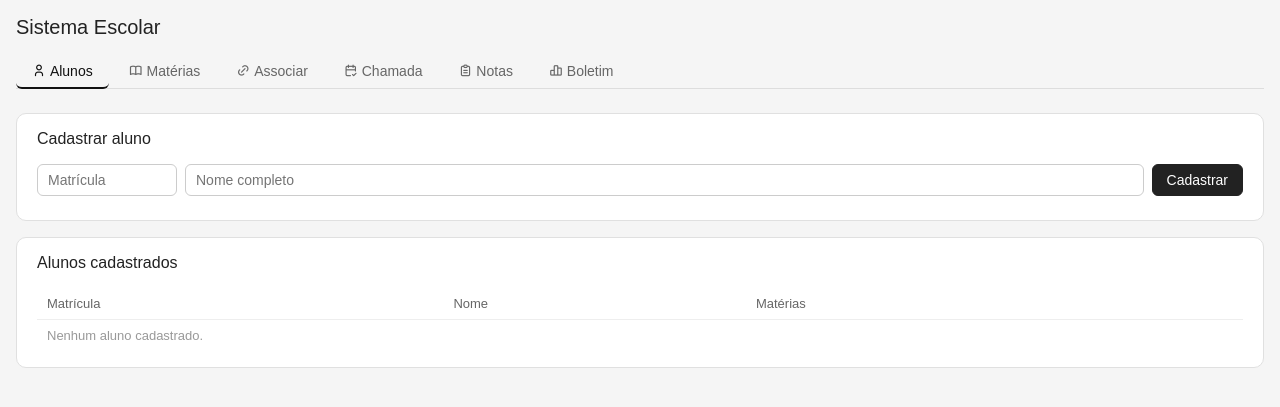
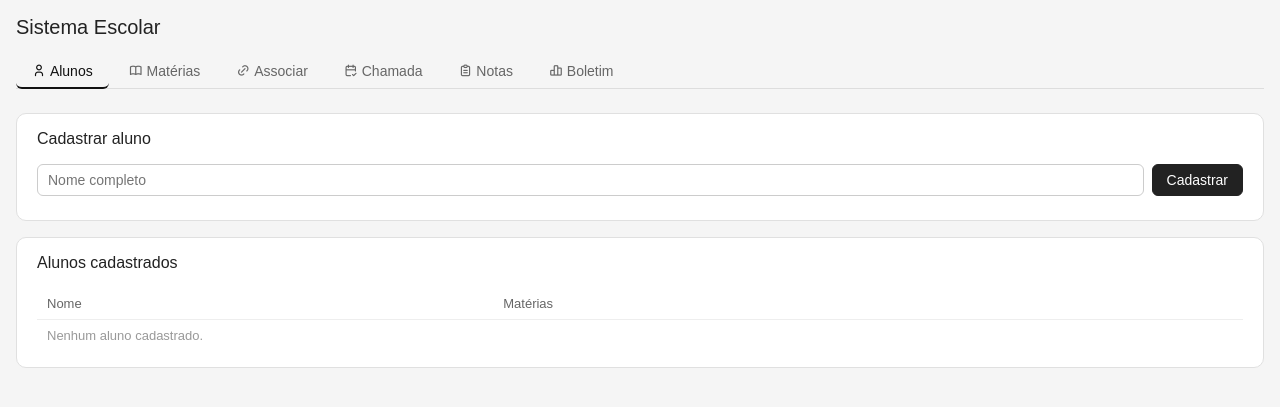
Before and after one commit to ricardocorreaserra-coder/escola-app, a Flask app: template templates/index.html in a window 1280 px wide. Shown: the top 407 px of the page. Run offline with Flask 3, Linux system fonts and the light colour scheme; the template is opened without the code that fills it, so the values that code supplies are empty; some libraries are stand-ins or nearby versions.

Commit message:
Update index.html

```diff
--- a/templates/index.html
+++ b/templates/index.html
@@ -18,7 +18,6 @@ input,select{padding:7px 10px;border:1px solid #ccc;border-radius:6px;font-size:
 button{padding:7px 14px;border:1px solid #ccc;border-radius:6px;font-size:14px;background:transparent;color:#222;cursor:pointer}
 button.primary{background:#222;color:#fff;border-color:#222}
 button.danger{color:#c0392b;border-color:#e0a0a0}
-button.secondary{background:#f0f0f0;border-color:#ccc}
 table{width:100%;border-collapse:collapse;font-size:14px}
 th{text-align:left;font-weight:500;padding:8px 10px;border-bottom:1px solid #eee;color:#666;font-size:13px}
 td{padding:8px 10px;border-bottom:1px solid #f0f0f0;vertical-align:middle}
@@ -28,9 +27,8 @@ tr:last-child td{border-bottom:none}
 .badge-rep{background:#f8d7da;color:#721c24}
 .msg{font-size:13px;margin-top:6px}
 h3{font-size:16px;font-weight:500;margin-bottom:1rem}
-.check-row,.nota-row{display:flex;align-items:center;gap:8px;padding:6px 0;border-bottom:1px solid #f0f0f0;font-size:14px}
-.check-row:last-child,.nota-row:last-child{border:none}
-.nota-row input{max-width:80px;flex:none}
+.check-row{display:flex;align-items:center;gap:8px;padding:6px 0;border-bottom:1px solid #f0f0f0;font-size:14px}
+.check-row:last-child{border:none}
 .ap{background:#d4edda}
 .rep{background:#f8d7da}
 .media-cell{font-weight:500}
@@ -49,10 +47,10 @@ h3{font-size:16px;font-weight:500;margin-bottom:1rem}
 
 <div id="sec-alunos" class="section active">
   <div class="card"><h3>Cadastrar aluno</h3>
-    <div class="row"><input id="a-mat" placeholder="Matrícula" style="max-width:140px;flex:none"><input id="a-nome" placeholder="Nome completo"><button class="primary" onclick="addAluno()">Cadastrar</button></div>
+    <div class="row"><input id="a-nome" placeholder="Nome completo"><button class="primary" onclick="addAluno()">Cadastrar</button></div>
     <div class="msg" id="a-msg"></div>
   </div>
-  <div class="card"><h3>Alunos cadastrados</h3><table id="t-alunos"><tr><th>Matrícula</th><th>Nome</th><th>Matérias</th><th></th></tr><tr><td colspan="4" style="color:#999;font-size:13px">Nenhum aluno cadastrado.</td></tr></table></div>
+  <div class="card"><h3>Alunos cadastrados</h3><table id="t-alunos"><tr><th>Nome</th><th>Matérias</th><th></th></tr><tr><td colspan="3" style="color:#999;font-size:13px">Nenhum aluno cadastrado.</td></tr></table></div>
 </div>
 
 <div id="sec-materias" class="section">
@@ -68,7 +66,7 @@ h3{font-size:16px;font-weight:500;margin-bottom:1rem}
     <div class="row"><select id="as-aluno"><option value="">Selecione o aluno</option></select><select id="as-mat"><option value="">Selecione a matéria</option></select><button class="primary" onclick="assoc()">Associar</button></div>
     <div class="msg" id="as-msg"></div>
   </div>
-  <div class="card"><h3>Associações ativas</h3><table id="t-assoc"><tr><th>Aluno</th><th>Matrícula</th><th>Matéria</th><th></th></tr><tr><td colspan="4" style="color:#999;font-size:13px">Nenhuma associação.</td></tr></table></div>
+  <div class="card"><h3>Associações ativas</h3><table id="t-assoc"><tr><th>Aluno</th><th>Matéria</th><th></th></tr><tr><td colspan="3" style="color:#999;font-size:13px">Nenhuma associação.</td></tr></table></div>
 </div>
 
 <div id="sec-chamada" class="section">
@@ -103,28 +101,27 @@ let dados={alunos:{},materias:{}};
 async function api(url,method='GET',body=null){const opts={method,headers:{'Content-Type':'application/json'}};if(body)opts.body=JSON.stringify(body);const r=await fetch(url,opts);return r.json();}
 async function refresh(){dados=await api('/api/dados');renderAlunos();renderMaterias();renderAssoc();populateSelects();}
 function showTab(id,el){document.querySelectorAll('.tab').forEach(t=>t.classList.remove('active'));document.querySelectorAll('.section').forEach(s=>s.classList.remove('active'));el.classList.add('active');document.getElementById('sec-'+id).classList.add('active');if(id==='boletim')loadBoletim();}
-
 function calcMedia(notas){const vals=Object.values(notas).map(Number).filter(v=>!isNaN(v));return vals.length?vals.reduce((a,b)=>a+b,0)/vals.length:null;}
 
-function renderAlunos(){const tb=document.getElementById('t-alunos');const rows=Object.entries(dados.alunos);if(!rows.length){tb.innerHTML='<tr><th>Matrícula</th><th>Nome</th><th>Matérias</th><th></th></tr><tr><td colspan="4" style="color:#999;font-size:13px">Nenhum aluno cadastrado.</td></tr>';return;}tb.innerHTML='<tr><th>Matrícula</th><th>Nome</th><th>Matérias</th><th></th></tr>'+rows.map(([mat,a])=>`<tr><td>${mat}</td><td>${a.nome}</td><td>${(a.materias||[]).map(m=>`<span class="badge">${m}</span>`).join(' ')||'—'}</td><td><button class="danger" onclick="delAluno('${mat}')">✕</button></td></tr>`).join('');}
+function renderAlunos(){const tb=document.getElementById('t-alunos');const rows=Object.entries(dados.alunos);if(!rows.length){tb.innerHTML='<tr><th>Nome</th><th>Matérias</th><th></th></tr><tr><td colspan="3" style="color:#999;font-size:13px">Nenhum aluno cadastrado.</td></tr>';return;}tb.innerHTML='<tr><th>Nome</th><th>Matérias</th><th></th></tr>'+rows.map(([mat,a])=>`<tr><td>${a.nome}</td><td>${(a.materias||[]).map(m=>`<span class="badge">${m}</span>`).join(' ')||'—'}</td><td><button class="danger" onclick="delAluno('${mat}')">✕</button></td></tr>`).join('');}
 function renderMaterias(){const tb=document.getElementById('t-materias');const rows=Object.entries(dados.materias);if(!rows.length){tb.innerHTML='<tr><th>Matéria</th><th>Professor</th><th></th></tr><tr><td colspan="3" style="color:#999;font-size:13px">Nenhuma matéria cadastrada.</td></tr>';return;}tb.innerHTML='<tr><th>Matéria</th><th>Professor</th><th></th></tr>'+rows.map(([nome,m])=>`<tr><td>${nome}</td><td>${m.professor||'—'}</td><td><button class="danger" onclick="delMateria('${nome}')">✕</button></td></tr>`).join('');}
-function renderAssoc(){const tb=document.getElementById('t-assoc');const rows=[];Object.entries(dados.alunos).forEach(([mat,a])=>(a.materias||[]).forEach(m=>rows.push({mat,nome:a.nome,materia:m})));if(!rows.length){tb.innerHTML='<tr><th>Aluno</th><th>Matrícula</th><th>Matéria</th><th></th></tr><tr><td colspan="4" style="color:#999;font-size:13px">Nenhuma associação.</td></tr>';return;}tb.innerHTML='<tr><th>Aluno</th><th>Matrícula</th><th>Matéria</th><th></th></tr>'+rows.map(r=>`<tr><td>${r.nome}</td><td>${r.mat}</td><td>${r.materia}</td><td><button class="danger" onclick="desassoc('${r.mat}','${r.materia}')">✕</button></td></tr>`).join('');}
+function renderAssoc(){const tb=document.getElementById('t-assoc');const rows=[];Object.entries(dados.alunos).forEach(([mat,a])=>(a.materias||[]).forEach(m=>rows.push({mat,nome:a.nome,materia:m})));if(!rows.length){tb.innerHTML='<tr><th>Aluno</th><th>Matéria</th><th></th></tr><tr><td colspan="3" style="color:#999;font-size:13px">Nenhuma associação.</td></tr>';return;}tb.innerHTML='<tr><th>Aluno</th><th>Matéria</th><th></th></tr>'+rows.map(r=>`<tr><td>${r.nome}</td><td>${r.materia}</td><td><button class="danger" onclick="desassoc('${r.mat}','${r.materia}')">✕</button></td></tr>`).join('');}
 
 function populateSelects(){
   const alunos=Object.entries(dados.alunos);
   const mats=Object.keys(dados.materias);
-  ['as-aluno','bl-aluno'].forEach(id=>{const s=document.getElementById(id);const v=s.value;s.innerHTML=`<option value="">Selecione o aluno</option>`+alunos.map(([m,a])=>`<option value="${m}">${a.nome} (${m})</option>`).join('');s.value=v;});
-  ['as-mat','ch-mat','nt-mat'].forEach(id=>{const s=document.getElementById(id);const v=s.value;s.innerHTML=`<option value="">Selecione a matéria</option>`+mats.map(m=>`<option value="${m}">${m}</option>`).join('');s.value=v;});
+  ['as-aluno','bl-aluno'].forEach(id=>{const s=document.getElementById(id);const v=s.value;s.innerHTML='<option value="">Selecione o aluno</option>'+alunos.map(([m,a])=>`<option value="${m}">${a.nome}</option>`).join('');s.value=v;});
+  ['as-mat','ch-mat','nt-mat'].forEach(id=>{const s=document.getElementById(id);const v=s.value;s.innerHTML='<option value="">Selecione a matéria</option>'+mats.map(m=>`<option value="${m}">${m}</option>`).join('');s.value=v;});
 }
 
-async function addAluno(){const mat=document.getElementById('a-mat').value.trim();const nome=document.getElementById('a-nome').value.trim();const r=await api('/api/alunos','POST',{matricula:mat,nome});const msg=document.getElementById('a-msg');if(r.ok){msg.style.color='green';msg.textContent='Aluno cadastrado!';document.getElementById('a-mat').value='';document.getElementById('a-nome').value='';refresh();}else{msg.style.color='red';msg.textContent=r.erro;}}
+async function addAluno(){const nome=document.getElementById('a-nome').value.trim();const r=await api('/api/alunos','POST',{nome});const msg=document.getElementById('a-msg');if(r.ok){msg.style.color='green';msg.textContent='Aluno cadastrado!';document.getElementById('a-nome').value='';refresh();}else{msg.style.color='red';msg.textContent=r.erro;}}
 async function delAluno(mat){await api('/api/alunos/'+encodeURIComponent(mat),'DELETE');refresh();}
 async function addMateria(){const nome=document.getElementById('m-nome').value.trim();const prof=document.getElementById('m-prof').value.trim();const r=await api('/api/materias','POST',{nome,professor:prof});const msg=document.getElementById('m-msg');if(r.ok){msg.style.color='green';msg.textContent='Matéria cadastrada!';document.getElementById('m-nome').value='';document.getElementById('m-prof').value='';refresh();}else{msg.style.color='red';msg.textContent=r.erro;}}
 async function delMateria(nome){await api('/api/materias/'+encodeURIComponent(nome),'DELETE');refresh();}
 async function assoc(){const mat=document.getElementById('as-aluno').value;const materia=document.getElementById('as-mat').value;const r=await api('/api/alunos/'+encodeURIComponent(mat)+'/materias','POST',{materia});const msg=document.getElementById('as-msg');if(r.ok){msg.style.color='green';msg.textContent='Associado!';refresh();}else{msg.style.color='red';msg.textContent=r.erro;}}
 async function desassoc(mat,materia){await api('/api/alunos/'+encodeURIComponent(mat)+'/materias/'+encodeURIComponent(materia),'DELETE');refresh();}
 
-function loadChamada(){const mat=document.getElementById('ch-mat').value;const div=document.getElementById('ch-lista');if(!mat){div.textContent='Selecione uma matéria para ver os alunos.';return;}const alunos=Object.entries(dados.alunos).filter(([,a])=>(a.materias||[]).includes(mat));if(!alunos.length){div.innerHTML='<span style="color:#999;font-size:13px">Nenhum aluno associado a esta matéria.</span>';return;}div.innerHTML='<h3 style="margin-bottom:12px">Presença</h3>'+alunos.map(([m,a])=>`<div class="check-row"><input type="checkbox" id="ch-${m}" checked><label for="ch-${m}">${a.nome} <span style="color:#999;font-size:12px">(${m})</span></label></div>`).join('');}
+function loadChamada(){const mat=document.getElementById('ch-mat').value;const div=document.getElementById('ch-lista');if(!mat){div.textContent='Selecione uma matéria para ver os alunos.';return;}const alunos=Object.entries(dados.alunos).filter(([,a])=>(a.materias||[]).includes(mat));if(!alunos.length){div.innerHTML='<span style="color:#999;font-size:13px">Nenhum aluno associado a esta matéria.</span>';return;}div.innerHTML='<h3 style="margin-bottom:12px">Presença</h3>'+alunos.map(([m,a])=>`<div class="check-row"><input type="checkbox" id="ch-${m}" checked><label for="ch-${m}">${a.nome}</label></div>`).join('');}
 async function salvarChamada(){const mat=document.getElementById('ch-mat').value;const data=document.getElementById('ch-data').value;if(!mat||!data){document.getElementById('ch-msg').textContent='Selecione matéria e data.';return;}const alunos=Object.entries(dados.alunos).filter(([,a])=>(a.materias||[]).includes(mat));const presencas={};alunos.forEach(([m])=>{presencas[m]=document.getElementById('ch-'+m)?.checked||false;});const r=await api('/api/chamada','POST',{materia:mat,data,presencas});const msg=document.getElementById('ch-msg');if(r.ok){msg.style.color='green';msg.textContent='Chamada salva!';}else{msg.style.color='red';msg.textContent=r.erro;}}
 
 function loadNotas(){
@@ -134,51 +131,32 @@ function loadNotas(){
   const alunos=Object.entries(dados.alunos).filter(([,a])=>(a.materias||[]).includes(mat));
   if(!alunos.length){div.innerHTML='<span style="color:#999;font-size:13px">Nenhum aluno associado.</span>';return;}
   const todasAvals=[...new Set(alunos.flatMap(([m])=>Object.keys(dados.materias[mat]?.notas?.[m]||{})))].sort();
-  let html='<h3 style="margin-bottom:12px">Notas (0–10)</h3>';
-  html+='<table><tr><th>Aluno</th>';
+  let html='<table><tr><th>Aluno</th>';
   todasAvals.forEach(av=>{html+=`<th>${av}</th>`;});
   html+='<th>Média</th></tr>';
   alunos.forEach(([m,a])=>{
     const notasAluno=dados.materias[mat]?.notas?.[m]||{};
     const media=calcMedia(notasAluno);
-    const ap=media!==null&&media>=6;
-    const cor=media===null?'':(ap?'ap':'rep');
+    const cor=media===null?'':(media>=6?'ap':'rep');
     html+=`<tr class="${cor}"><td>${a.nome}</td>`;
     todasAvals.forEach(av=>{html+=`<td>${notasAluno[av]!==undefined?notasAluno[av]:'—'}</td>`;});
     html+=`<td class="media-cell">${media!==null?media.toFixed(2):'—'}</td></tr>`;
   });
-  html+='</table>';
-  html+=`<div style="margin-top:1rem;display:flex;gap:8px;align-items:center;flex-wrap:wrap">
-    <input id="nt-aval2" placeholder="Nova avaliação (ex: P2)" style="max-width:180px">
-    <button class="primary" onclick="lancarNota()">Lançar nota</button>
-  </div>`;
+  html+='</table><div style="margin-top:1rem;display:flex;gap:8px;flex-wrap:wrap;align-items:center">';
+  html+=`<input id="nt-aval-inline" placeholder="Avaliação (ex: P2)" style="max-width:160px">`;
+  alunos.forEach(([m,a])=>{html+=`<div style="display:flex;align-items:center;gap:4px;margin-top:6px;width:100%"><span style="flex:1;font-size:14px">${a.nome}</span><input type="number" min="0" max="10" step="0.1" placeholder="nota" data-id="${m}" style="max-width:80px;flex:none"></div>`;});
+  html+=`<button class="primary" style="margin-top:8px" onclick="salvarNotas()">Salvar notas</button></div>`;
   div.innerHTML=html;
-}
-
-async function lancarNota(){
-  const mat=document.getElementById('nt-mat').value;
-  const aval=document.getElementById('nt-aval')?.value.trim()||document.getElementById('nt-aval2')?.value.trim();
-  if(!mat||!aval){document.getElementById('nt-msg').textContent='Informe a avaliação.';return;}
-  const alunos=Object.entries(dados.alunos).filter(([,a])=>(a.materias||[]).includes(mat));
-  const notas={};
-  alunos.forEach(([m,a])=>{
-    const inp=document.querySelector(`input[data-mat="${m}"]`);
-    if(inp&&inp.value!=='')notas[m]=inp.value;
-  });
-  if(!Object.keys(notas).length){document.getElementById('nt-msg').textContent='Nenhuma nota informada.';return;}
-  const r=await api('/api/notas','POST',{materia:mat,avaliacao:aval,notas});
-  const msg=document.getElementById('nt-msg');
-  if(r.ok){msg.style.color='green';msg.textContent='Notas salvas!';await refresh();loadNotas();}
-  else{msg.style.color='red';msg.textContent=r.erro;}
 }
 
 async function salvarNotas(){
   const mat=document.getElementById('nt-mat').value;
-  const aval=document.getElementById('nt-aval').value.trim();
-  if(!mat||!aval){document.getElementById('nt-msg').style.color='red';document.getElementById('nt-msg').textContent='Selecione matéria e informe a avaliação.';return;}
+  const aval=(document.getElementById('nt-aval')?.value||document.getElementById('nt-aval-inline')?.value||'').trim();
+  if(!mat||!aval){document.getElementById('nt-msg').style.color='red';document.getElementById('nt-msg').textContent='Informe a avaliação.';return;}
   const alunos=Object.entries(dados.alunos).filter(([,a])=>(a.materias||[]).includes(mat));
   const notas={};
-  alunos.forEach(([m])=>{const v=document.getElementById('nt-'+m)?.value;if(v!==undefined&&v!=='')notas[m]=v;});
+  alunos.forEach(([m])=>{const v=document.querySelector(`input[data-id="${m}"]`)?.value;if(v&&v!=='')notas[m]=v;});
+  if(!Object.keys(notas).length){document.getElementById('nt-msg').style.color='red';document.getElementById('nt-msg').textContent='Nenhuma nota informada.';return;}
   const r=await api('/api/notas','POST',{materia:mat,avaliacao:aval,notas});
   const msg=document.getElementById('nt-msg');
   if(r.ok){msg.style.color='green';msg.textContent='Notas salvas!';await refresh();loadNotas();}
```
